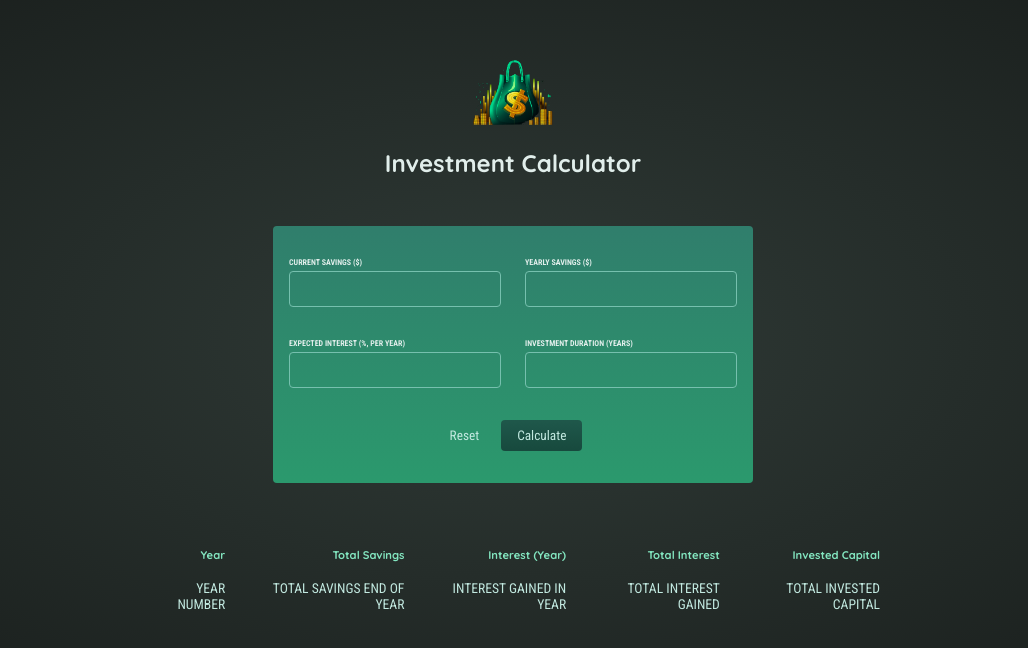
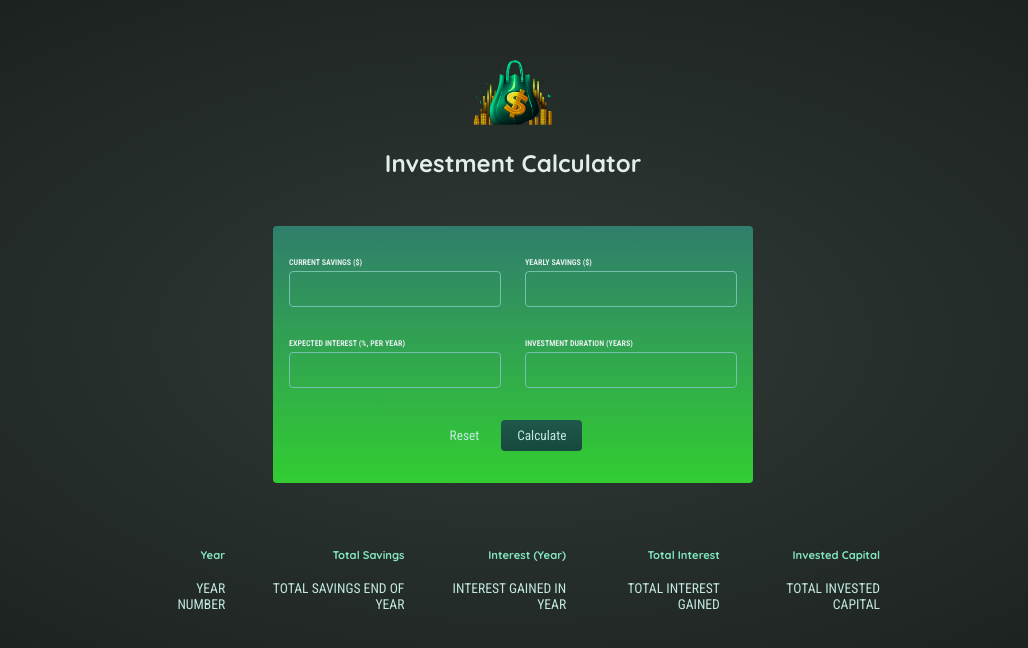
Before and after one commit to jtm2021/Investment_Calculator_React_Project, a React (Create React App) app: page / in a window 1280 px wide. Shown: the top 648 px of the page, without its empty margins (127-1155 px from the left). Built offline with nearby package versions, Linux system fonts and the light colour scheme.

Commit message:
Change form background color styling

```diff
--- a/src/index.css
+++ b/src/index.css
@@ -36,7 +36,8 @@ body {
   max-width: 30rem;
   margin: 2rem auto;
   border-radius: 4px;
-  background: linear-gradient(180deg, #307e6c, #2b996d);
+  /* background: linear-gradient(180deg, #307e6c, #2b996d); */
+  background: linear-gradient(180deg, #307e6c, limegreen);
 }
 
 .input-group {
```
